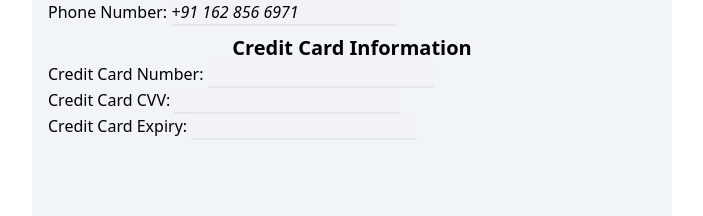
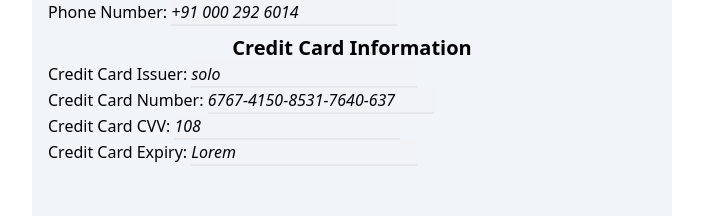
Before and after one commit to fschatbot/Burner-Account, a React (Create React App) app: page / in a window 1280 px wide. Shown: the part 436-652 px from the top of the page, without its empty margins (288-991 px from the left). Built offline with nearby package versions, Linux system fonts and the light colour scheme.

Commit message:
Added credit card info, Expiry is left

```diff
--- a/src/App.js
+++ b/src/App.js
@@ -14,8 +14,14 @@ function getPersonInfo() {
 	let email = faker.internet.email(firstName, secondName);
 	let phoneNumber = faker.phone.number("+91 ### ### ####");
 	let SuggPass = faker.internet.password(20);
+
+	let cardIssuer = faker.finance.creditCardIssuer();
+	let cardNumber = faker.finance.creditCardNumber(cardIssuer);
+	let cardCVV = faker.finance.creditCardCVV();
+	let cardExpiry = "Lorem" || faker.finance.creditCardExpiry();
+
 	console.log("New Personal Information Fetched");
-	return { gender, firstName, secondName, email, fullName, phoneNumber, SuggPass };
+	return { gender, firstName, secondName, email, fullName, phoneNumber, SuggPass, cardIssuer, cardNumber, cardCVV, cardExpiry };
 }
 
 function InfoLabel({ title, value }) {
@@ -70,9 +76,10 @@ function ProfileCard() {
 
 				<InfoLabel title="Phone Number" value={person.phoneNumber} />
 				<h2>Credit Card Information</h2>
-				<InfoLabel title="Credit Card Number" />
-				<InfoLabel title="Credit Card CVV" />
-				<InfoLabel title="Credit Card Expiry" />
+				<InfoLabel title="Credit Card Issuer" value={person.cardIssuer} />
+				<InfoLabel title="Credit Card Number" value={person.cardNumber} />
+				<InfoLabel title="Credit Card CVV" value={person.cardCVV} />
+				<InfoLabel title="Credit Card Expiry" value={person.cardExpiry} />
 			</div>
 		</div>
 	);
```
